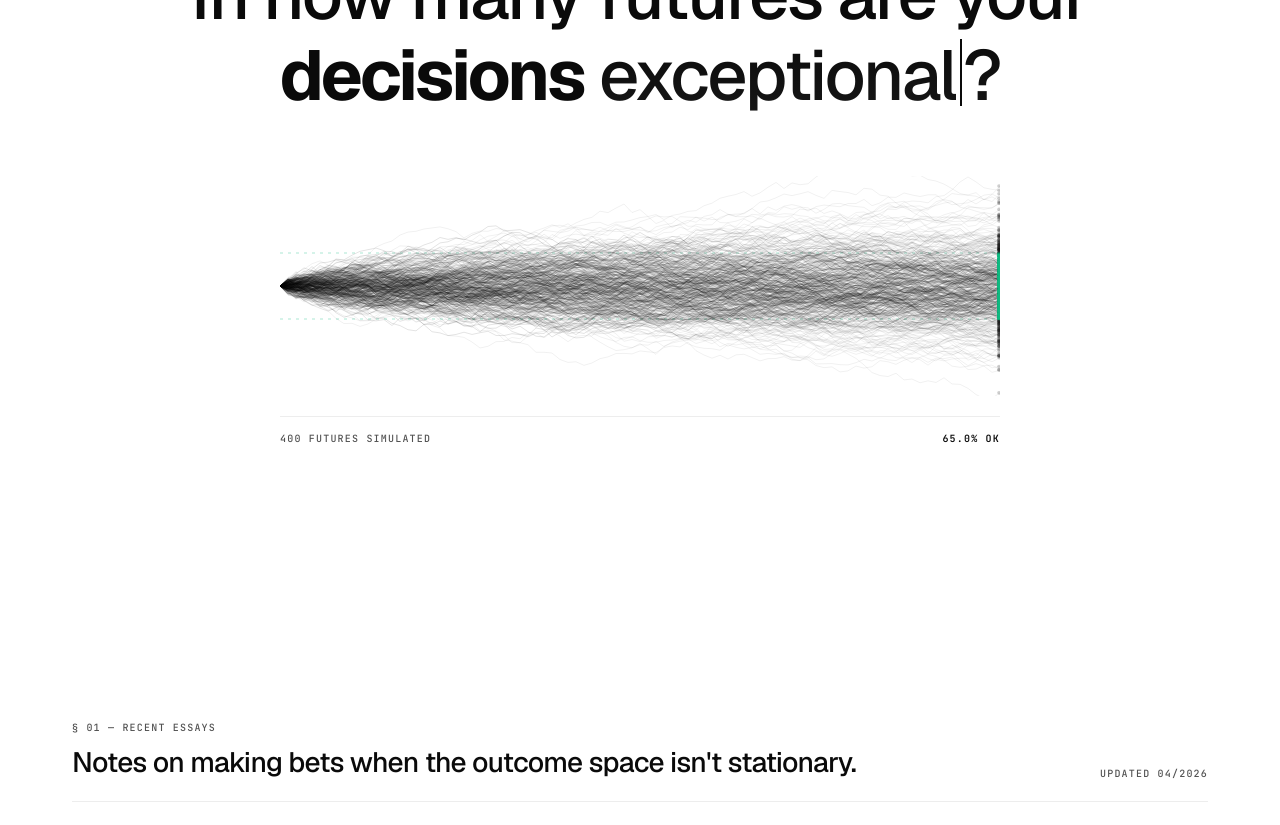
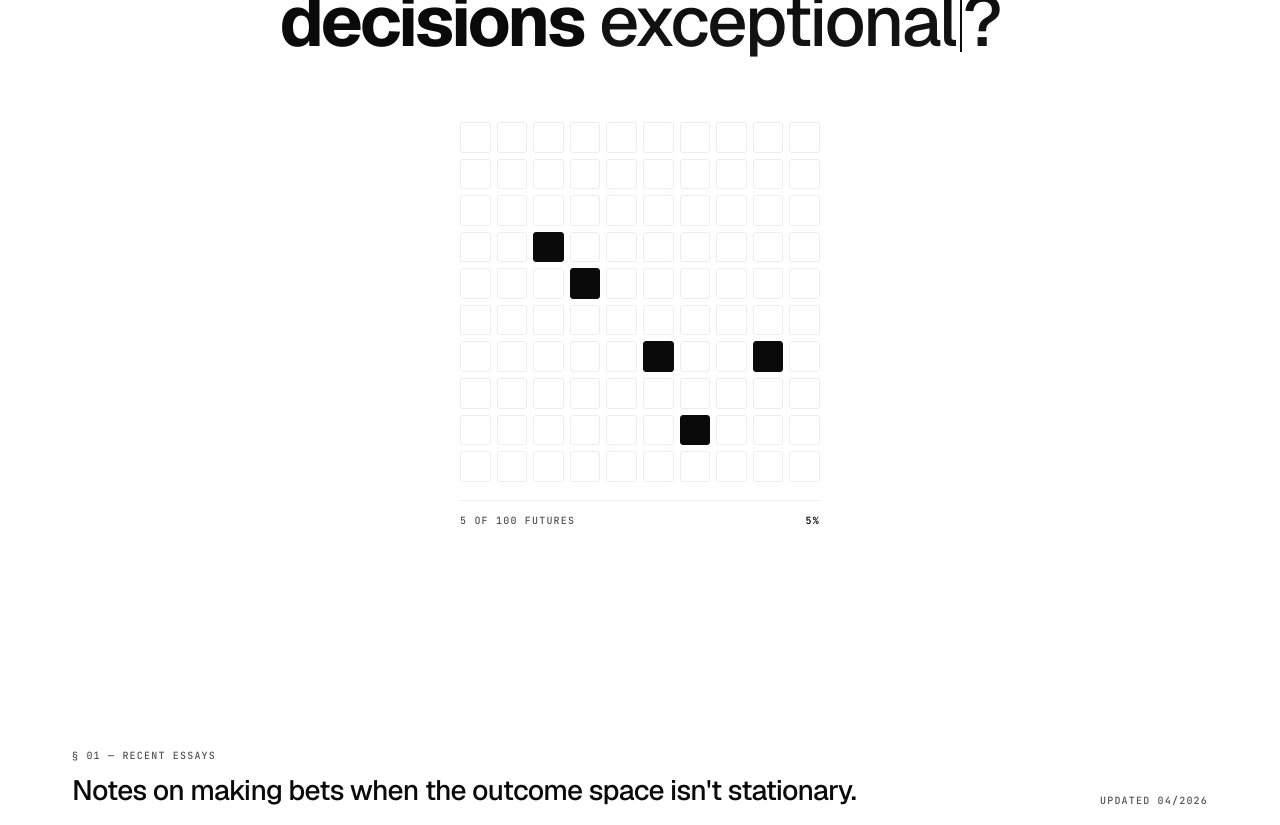
Before and after one commit to juliustgeiger-lab/Personal-Webseite, a Next.js app: page / in a window 1280 px wide. Shown: the part 1000-1825 px from the top of the page. Built offline with nearby package versions, Linux system fonts and the light colour scheme.

Commit message:
Simpler MC: 10x10 grid synced to rotating word (per-word percentage fills cells with shuffled ranks)

```diff
--- a/src/app/globals.css
+++ b/src/app/globals.css
@@ -447,32 +447,47 @@ section.futures {
   50% { opacity: 0; }
 }
 
-/* Monte Carlo simulation */
-.mc-sim {
-  width: 100%;
-  max-width: 720px;
+/* Monte Carlo grid — 10×10 cells, rank-shuffled; fills according to active word */
+.mc-grid {
   display: flex;
   flex-direction: column;
-  align-items: stretch;
-  gap: 20px;
+  align-items: center;
+  gap: 18px;
+  width: min(360px, 100%);
 }
 
-.mc-sim__canvas {
-  display: block;
+.mc-grid__cells {
+  display: grid;
+  grid-template-columns: repeat(10, 1fr);
+  gap: 6px;
   width: 100%;
-  height: 220px;
+  aspect-ratio: 1 / 1;
 }
 
-.mc-sim__stats {
+.mc-cell {
+  background: var(--bg);
+  border: 1px solid var(--rule);
+  border-radius: 3px;
+  transition:
+    background-color 420ms cubic-bezier(0.22, 1, 0.36, 1),
+    border-color 420ms cubic-bezier(0.22, 1, 0.36, 1);
+}
+
+.mc-cell--on {
+  background: var(--ink);
+  border-color: var(--ink);
+}
+
+.mc-grid__stats {
   display: flex;
   justify-content: space-between;
   align-items: center;
-  gap: 24px;
-  padding-top: 14px;
+  width: 100%;
+  padding-top: 12px;
   border-top: 1px solid var(--rule);
 }
 
-.mc-sim__pct {
+.mc-grid__pct {
   color: var(--ink);
   font-weight: 600;
 }
--- a/src/app/page.tsx
+++ b/src/app/page.tsx
@@ -1,8 +1,7 @@
 import Link from "next/link";
 import { getAllPosts } from "@/lib/posts";
 import InvisibleWord from "@/components/InvisibleWord";
-import RotatingWord from "@/components/RotatingWord";
-import MonteCarloSim from "@/components/MonteCarloSim";
+import FuturesSection from "@/components/FuturesSection";
 
 export default function Home() {
   const posts = getAllPosts().slice(0, 4);
@@ -31,23 +30,7 @@ export default function Home() {
         </div>
       </section>
 
-      <section className="futures">
-        <h2 className="futures-headline">
-          In how many futures are your{" "}
-          <em className="emph">decisions</em>{" "}
-          <RotatingWord
-            words={[
-              "great",
-              "exceptional",
-              "ok",
-              "acceptable",
-              "regrettable",
-              "catastrophic",
-            ]}
-          />
-        </h2>
-        <MonteCarloSim />
-      </section>
+      <FuturesSection />
 
       <section className="work" id="essays">
         <div className="section-head">
--- /dev/null
+++ b/src/components/FuturesSection.tsx
@@ -0,0 +1,31 @@
+"use client";
+
+import { useState } from "react";
+import RotatingWord from "./RotatingWord";
+import MonteCarloGrid from "./MonteCarloGrid";
+
+const WORDS = ["great", "exceptional", "ok", "acceptable", "regrettable", "catastrophic"];
+
+const PERCENT_BY_WORD: Record<string, number> = {
+  great: 18,
+  exceptional: 5,
+  ok: 42,
+  acceptable: 68,
+  regrettable: 20,
+  catastrophic: 3,
+};
+
+export default function FuturesSection() {
+  const [word, setWord] = useState<string>(WORDS[0]);
+  const percent = PERCENT_BY_WORD[word] ?? 0;
+
+  return (
+    <section className="futures">
+      <h2 className="futures-headline">
+        In how many futures are your <em className="emph">decisions</em>{" "}
+        <RotatingWord words={WORDS} onChange={setWord} />
+      </h2>
+      <MonteCarloGrid percent={percent} />
+    </section>
+  );
+}
--- /dev/null
+++ b/src/components/MonteCarloGrid.tsx
@@ -0,0 +1,37 @@
+"use client";
+
+import { useMemo } from "react";
+
+const TOTAL = 100;
+
+export default function MonteCarloGrid({ percent }: { percent: number }) {
+  // Stable shuffled ranks 1..TOTAL. Cells with rank <= percent light up.
+  const ranks = useMemo(() => {
+    const arr = Array.from({ length: TOTAL }, (_, i) => i + 1);
+    for (let i = arr.length - 1; i > 0; i--) {
+      const j = Math.floor(Math.random() * (i + 1));
+      [arr[i], arr[j]] = [arr[j], arr[i]];
+    }
+    return arr;
+  }, []);
+
+  const clamped = Math.max(0, Math.min(TOTAL, Math.round(percent)));
+
+  return (
+    <div className="mc-grid">
+      <div className="mc-grid__cells" role="img" aria-label={`${clamped} of 100 futures`}>
+        {ranks.map((rank, i) => (
+          <span
+            key={i}
+            className={"mc-cell" + (rank <= clamped ? " mc-cell--on" : "")}
+            style={{ transitionDelay: `${(rank % 20) * 8}ms` }}
+          />
+        ))}
+      </div>
+      <div className="mc-grid__stats">
+        <span className="mono-up">{clamped} of 100 futures</span>
+        <span className="mono-up mc-grid__pct">{clamped}%</span>
+      </div>
+    </div>
+  );
+}
--- a/src/components/MonteCarloSim.tsx
+++ /dev/null
@@ -1,110 +0,0 @@
-"use client";
-
-import { useEffect, useRef, useState } from "react";
-
-const MAX_PATHS = 400;
-const STEPS = 90;
-const PATHS_PER_FRAME = 3;
-const OK_HALF_BAND_FRAC = 0.15; // ±15% of canvas height counts as "ok"
-
-export default function MonteCarloSim() {
-  const canvasRef = useRef<HTMLCanvasElement>(null);
-  const [count, setCount] = useState(0);
-  const [okCount, setOkCount] = useState(0);
-  const [done, setDone] = useState(false);
-
-  useEffect(() => {
-    const canvas = canvasRef.current;
-    if (!canvas) return;
-    const ctx = canvas.getContext("2d");
-    if (!ctx) return;
-
-    const dpr = window.devicePixelRatio || 1;
-    const rect = canvas.getBoundingClientRect();
-    canvas.width = Math.floor(rect.width * dpr);
-    canvas.height = Math.floor(rect.height * dpr);
-    ctx.scale(dpr, dpr);
-
-    const w = rect.width;
-    const h = rect.height;
-    const midY = h / 2;
-    const okHalf = h * OK_HALF_BAND_FRAC;
-
-    // Draw ok-band guide rules (dashed, subtle)
-    ctx.save();
-    ctx.setLineDash([3, 5]);
-    ctx.strokeStyle = "rgba(16, 185, 129, 0.35)";
-    ctx.lineWidth = 1;
-    ctx.beginPath();
-    ctx.moveTo(0, midY - okHalf);
-    ctx.lineTo(w, midY - okHalf);
-    ctx.moveTo(0, midY + okHalf);
-    ctx.lineTo(w, midY + okHalf);
-    ctx.stroke();
-    ctx.restore();
-
-    let paths = 0;
-    let ok = 0;
-    let raf = 0;
-
-    const drawOne = () => {
-      let y = midY;
-      const stepX = w / STEPS;
-
-      ctx.beginPath();
-      ctx.moveTo(0, y);
-      for (let i = 1; i <= STEPS; i++) {
-        // Sum of two uniforms → soft bell; scale 9 tunes spread
-        const step = (Math.random() - 0.5 + (Math.random() - 0.5)) * 9;
-        y += step;
-        ctx.lineTo(i * stepX, y);
-      }
-
-      const diff = y - midY;
-      const isOk = Math.abs(diff) <= okHalf;
-
-      ctx.strokeStyle = isOk ? "rgba(10,10,10,0.11)" : "rgba(10,10,10,0.06)";
-      ctx.lineWidth = 1;
-      ctx.stroke();
-
-      // End marker
-      ctx.beginPath();
-      ctx.arc(w - 1, y, 1.8, 0, Math.PI * 2);
-      ctx.fillStyle = isOk ? "rgba(16,185,129,0.9)" : "rgba(10,10,10,0.2)";
-      ctx.fill();
-
-      paths++;
-      if (isOk) ok++;
-    };
-
-    const tick = () => {
-      for (let i = 0; i < PATHS_PER_FRAME && paths < MAX_PATHS; i++) {
-        drawOne();
-      }
-      setCount(paths);
-      setOkCount(ok);
-      if (paths < MAX_PATHS) {
-        raf = requestAnimationFrame(tick);
-      } else {
-        setDone(true);
-      }
-    };
-
-    raf = requestAnimationFrame(tick);
-    return () => cancelAnimationFrame(raf);
-  }, []);
-
-  const pct = count > 0 ? ((okCount / count) * 100).toFixed(1) : "0.0";
-
-  return (
-    <div className="mc-sim" aria-hidden={!done}>
-      <canvas ref={canvasRef} className="mc-sim__canvas" />
-      <div className="mc-sim__stats">
-        <span className="mono-up">
-          {count.toLocaleString()} futures simulated
-        </span>
-        <span className="mono-up mc-sim__pct">{pct}% ok</span>
-      </div>
-    </div>
-  );
-}
--- a/src/components/RotatingWord.tsx
+++ b/src/components/RotatingWord.tsx
@@ -9,15 +9,21 @@ export default function RotatingWord({
   typeMs = 85,
   deleteMs = 40,
   holdMs = 1400,
+  onChange,
 }: {
   words: string[];
   typeMs?: number;
   deleteMs?: number;
   holdMs?: number;
+  onChange?: (word: string) => void;
 }) {
   const [i, setI] = useState(0);
   const [text, setText] = useState("");
   const [phase, setPhase] = useState<Phase>("typing");
+
+  useEffect(() => {
+    onChange?.(words[i]);
+  }, [i, words, onChange]);
 
   useEffect(() => {
     const current = words[i];
```
